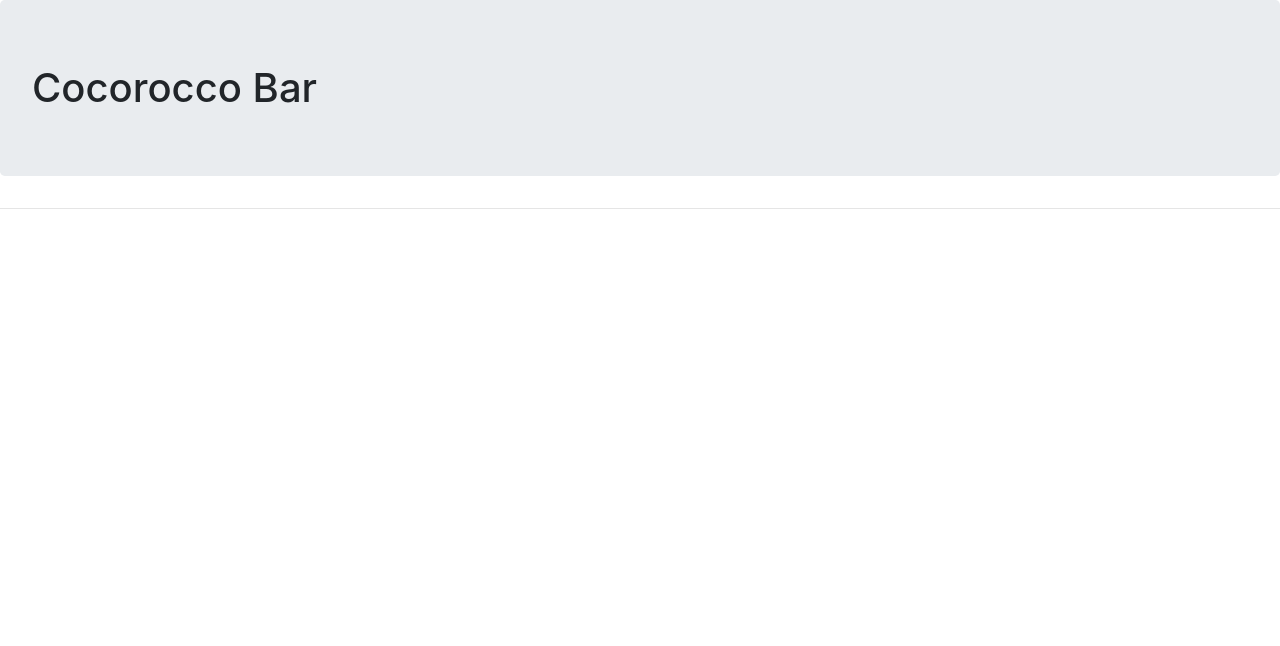
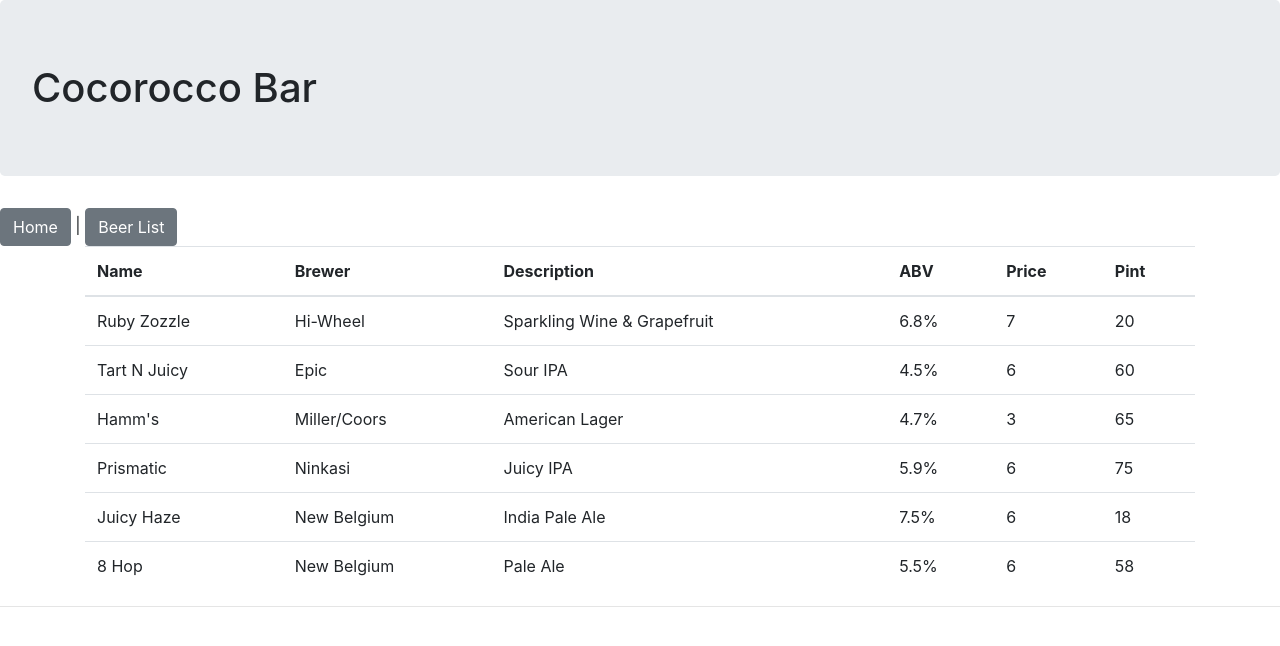
Before and after one commit to meriat/react-tap-room, a React app: page /#/ in a window 1280 px wide. Shown: the top 646 px of the page. Built offline with nearby package versions, Linux system fonts and the light colour scheme; a web font is replaced by a local one.

Commit message:
display beer list in a table

```diff
--- a/src/components/App.jsx
+++ b/src/components/App.jsx
@@ -1,6 +1,7 @@
 import React from 'react';
 import Header from './Header';
-// import { Switch, Route } from 'react-router-dom';
+import { Switch, Route } from 'react-router-dom';
+import BeerList from './BeerList';
 
 function App(){
   return (
@@ -12,9 +13,9 @@ function App(){
       `}
       </style>
       <Header/>
-      {/* <Switch> */}
-      {/* <Route exact path='/' component={MarketSceduleList} /> */}
-      {/* </Switch> */}
+      <Switch>
+      <Route exact path='/' component={BeerList} />
+      </Switch>
       <hr/>
     </div>
   );
--- a/src/components/Beer.jsx
+++ b/src/components/Beer.jsx
@@ -0,0 +1,17 @@
+import React from 'react';
+import PropTypes from 'prop-types';
+
+function Beer(props) {
+    return(
+        <tr>
+            <td>{props.name}</td>
+            <td>{props.brewer}</td>
+            <td>{props.description}</td>
+            <td>{props.abv}</td>
+            <td>{props.price}</td>
+            <td>{props.pint}</td>
+        </tr>
+    );
+}
+
+export default Beer;
--- a/src/components/BeerList.jsx
+++ b/src/components/BeerList.jsx
@@ -1,5 +1,6 @@
 import React from 'react';
 import Beer from './Beer';
+
 const state = {
     masterKegList: [
         {
@@ -30,7 +31,7 @@ const state = {
             name: 'Prismatic',
             brewer: 'Ninkasi',
             description: 'Juicy IPA',
-        abv:  '5.9%',
+            abv: '5.9%',
             price: '6',
             remaining: '75'
         },
@@ -38,7 +39,7 @@ const state = {
             name: 'Juicy Haze',
             brewer: 'New Belgium',
             description: 'India Pale Ale',
-        abv:  '7.5%',
+            abv: '7.5%',
             price: '6',
             remaining: '18'
         },
@@ -46,7 +47,7 @@ const state = {
             name: '8 Hop',
             brewer: 'New Belgium',
             description: 'Pale Ale',
-        abv:  '5.5%',
+            abv: '5.5%',
             price: '6',
             remaining: '58'
         }
@@ -54,7 +55,33 @@ const state = {
 }
 
 function BeerList() {
-    return();
+    return (
+        <div className='container'>
+            <table className="table">
+                <thead>
+                    <tr>
+                        <th>Name</th>
+                        <th>Brewer</th>
+                        <th>Description</th>
+                        <th>ABV</th>
+                        <th>Price</th>
+                        <th>Pint</th>
+                    </tr>
+                </thead>
+                <tbody>
+                    {state.masterKegList.map((keg, index) =>
+            <Beer name={keg.name}
+                        brewer={keg.brewer}
+                        description={keg.description}
+                        abv={keg.abv}
+                        price={keg.price}
+                        pint={keg.remaining}
+                        key={index} />
+                    )}
+                </tbody>
+            </table>
+        </div>
+    );
 }
 
 export default BeerList;
--- a/src/components/Header.jsx
+++ b/src/components/Header.jsx
@@ -1,5 +1,5 @@
 import React from 'react';
-// import {Link} from 'react-router-dom';
+import {Link} from 'react-router-dom';
 
 function Header(){
   return (
@@ -18,7 +18,7 @@ function Header(){
       }
       `} </style>
       <h1 className="jumbotron">Cocorocco Bar</h1>
-      {/* <Link className='btn btn-secondary' to='/'>Home</Link> | <Link className='btn btn-secondary'to='/months'>Seasonal Availability</Link> */}
+      <Link className='btn btn-secondary' to='/'>Home</Link> | <Link className='btn btn-secondary'to='/beerList'>Beer List</Link>
     </div>
   );
 }
```
Lines whose indentation alone changed are shown as unchanged.
